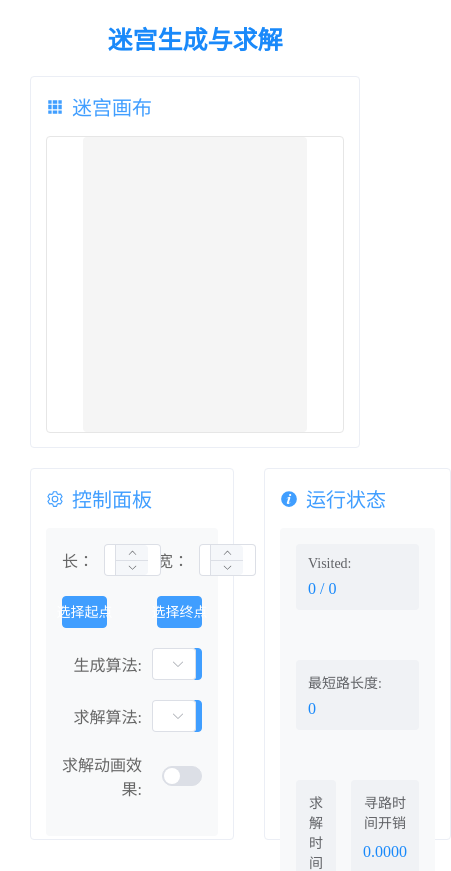
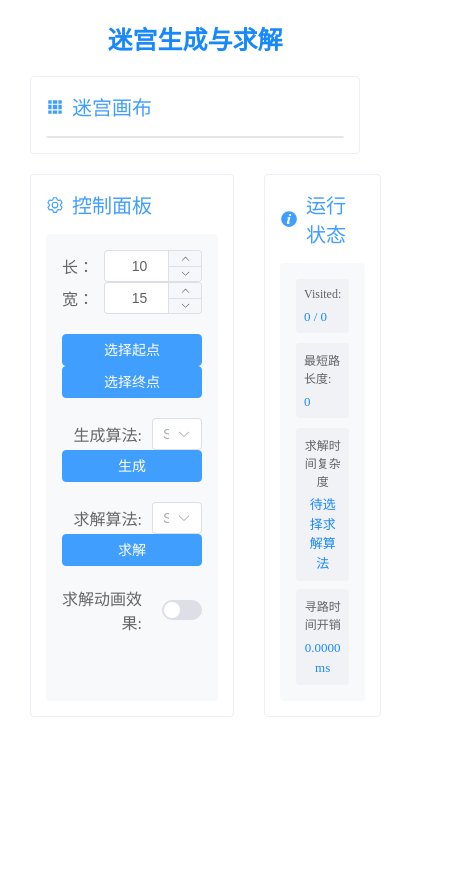
Before and after one commit to heisenberg-c1/https---github.com-heisenberg-c1-mazeSolver, a Vue app: page / in a window 390 px wide. Shown: the top 871 px of the page, 451 px wide, since content can reach past the window. After the commit the page ends 844 px from the top, so only its background shows below. Built offline with nearby package versions, Linux system fonts and the light colour scheme.

Commit message:
some bugs fixed

```diff
--- a/src/App.vue
+++ b/src/App.vue
@@ -194,7 +194,7 @@ import MazeCanvas from './components/MazeCanvas.vue';
 
   .maze-show, .panel-show {
     flex: none;
-    height: 50%;
+    height: auto;
   }
 
   .panel-show {
--- a/src/components/ControlPanel.vue
+++ b/src/components/ControlPanel.vue
@@ -63,7 +63,7 @@ const handleSolve = () => {
 <template>
   <!-- 尺寸设置行 -->
   <el-row :gutter="50" class="control-row">
-    <el-col :span="12">
+    <el-col :xs="24" :sm="12" :md="12" :lg="12">
       <div style="display: flex; gap: 10px; align-items: center">
         <span>长：</span>
         <el-input-number
@@ -75,7 +75,7 @@ const handleSolve = () => {
         />
       </div>
     </el-col>
-    <el-col :span="12">
+    <el-col :xs="24" :sm="12" :md="12" :lg="12">
       <div style="display: flex; gap: 10px; align-items: center">
         <span>宽：</span>
         <el-input-number
@@ -91,19 +91,19 @@ const handleSolve = () => {
 
   <!-- 选择起点/终点行 -->
   <el-row :gutter="50" class="control-row">
-    <el-col :span="12">
+    <el-col :xs="24" :sm="12" :md="12" :lg="12">
       <el-button type="primary" style="width: 100%" @click="handleSelectStart">
         选择起点
       </el-button>
     </el-col>
-    <el-col :span="12">
+    <el-col :xs="24" :sm="12" :md="12" :lg="12">
       <el-button type="primary" style="width: 100%" @click="handleSelectEnd"> 选择终点 </el-button>
     </el-col>
   </el-row>
 
   <!-- 生成迷宫行 -->
   <el-row :gutter="50" class="control-row">
-    <el-col :span="12">
+    <el-col :xs="24" :sm="12" :md="12" :lg="12">
       <div class="label-wrap">
         <span>生成算法:</span>
         <el-cascader
@@ -114,7 +114,7 @@ const handleSolve = () => {
         />
       </div>
     </el-col>
-    <el-col :span="12">
+    <el-col :xs="24" :sm="12" :md="12" :lg="12">
       <el-button type="primary" style="width: 100%" @click="handleGenerate">
         <span>生成</span>
       </el-button>
@@ -123,7 +123,7 @@ const handleSolve = () => {
 
   <!-- 求解迷宫 -->
   <el-row :gutter="50" class="control-row">
-    <el-col :span="12">
+    <el-col :xs="24" :sm="12" :md="12" :lg="12">
       <div class="label-wrap">
         <span>求解算法:</span>
         <el-cascader
@@ -134,7 +134,7 @@ const handleSolve = () => {
         />
       </div>
     </el-col>
-    <el-col :span="12">
+    <el-col :xs="24" :sm="12" :md="12" :lg="12">
       <el-button type="primary" style="width: 100%" @click="handleSolve">
         <span>求解</span>
       </el-button>
@@ -143,7 +143,7 @@ const handleSolve = () => {
 
   <!-- 动画设置行 -->
   <el-row :gutter="50" class="control-row">
-    <el-col :span="24">
+    <el-col :xs="24" :sm="12" :md="12" :lg="12">
       <div class="label-wrap">
         <span>求解动画效果:</span>
         <el-switch v-model="isAnimate" style="margin-left: 10px" />
@@ -153,7 +153,7 @@ const handleSolve = () => {
 
   <!-- 动画速度行（仅动画开启时显示） -->
   <el-row :gutter="50" class="control-row" v-if="isAnimate">
-    <el-col :span="24">
+    <el-col :xs="24" :sm="12" :md="12" :lg="12">
       <div class="label-wrap">
         <span>动画延迟:</span>
         <el-slider
--- a/src/components/MazeCanvas.vue
+++ b/src/components/MazeCanvas.vue
@@ -25,10 +25,14 @@ const canvasHeight = ref(0)
 // 初始化画布
 const initCanvas = async () => {
   await nextTick()
-  if (!canvasRef.value) return
+  if (!canvasRef.value) {
+    return
+  }
 
   const container = canvasRef.value.parentElement
-  if (!container) return
+  if (!container) {
+    return
+  }
 
   // 获取容器尺寸（减去padding）
   const containerRect = container.getBoundingClientRect()
@@ -97,7 +101,6 @@ const drawCell = (cell, x, y, cellSize, fillColor = null) => {
   ctx.fillRect(x, y, cellSize, cellSize)
 }
 
-
 const renderMaze = () => {
   if (!ctx || !store.grid) return
 
@@ -141,14 +144,18 @@ const animateSolution = async () => {
       })
     })
 
-
     // 绘制当前探索位置（深蓝色）
-   for (let j = 0; j <= i; j++) {  // 从0到当前步骤i
+    for (let j = 0; j <= i; j++) {
+      // 从0到当前步骤i
       const visitedStep = solveSteps[j]
 
       // 跳过起点和终点
       if (
-      !(store.start && visitedStep.row === store.start.row && visitedStep.col === store.start.col) &&
+        !(
+          store.start &&
+          visitedStep.row === store.start.row &&
+          visitedStep.col === store.start.col
+        ) &&
         !(store.end && visitedStep.row === store.end.row && visitedStep.col === store.end.col)
       ) {
         const x = offsetX + visitedStep.col * cellSize
@@ -218,15 +225,15 @@ const renderSolution = () => {
 
   if (store.solveSteps.length > 0) {
     // 从所有步骤中收集访问过的格子
-    store.solveSteps.forEach(step => {
+    store.solveSteps.forEach((step) => {
       if (step) {
         const key = `${step.row},${step.col}`
         allVisited.add(key)
       }
     })
-    console.log("所有访问过的格子:", allVisited)
+    console.log('所有访问过的格子:', allVisited)
     // 绘制所有访问过的格子
-    allVisited.forEach(key => {
+    allVisited.forEach((key) => {
       const [row, col] = key.split(',').map(Number)
 
       if (
@@ -308,7 +315,7 @@ watch(
       }
     }
   },
-  { deep: true }
+  { deep: true },
 )
 
 // 监听求解步骤变化（用于动画）
@@ -319,7 +326,7 @@ watch(
       animateSolution()
     }
   },
-  { deep: true }
+  { deep: true },
 )
 
 // 监听最短路径变化
@@ -330,12 +337,12 @@ watch(
       renderSolution()
     }
   },
-  { deep: true }
+  { deep: true },
 )
 
 // 监听窗口大小变化
-const handleResize = debounce(()=>{
-  initCanvas()
+const handleResize = debounce(async () => {
+  await initCanvas()
 
   if (store.grid !== null) {
     renderMaze()
@@ -343,7 +350,6 @@ const handleResize = debounce(()=>{
   if (store.shortestPath.length > 0) {
     renderSolution()
   }
-
 }, 100)
 
 onMounted(() => {
@@ -357,15 +363,11 @@ onUnmounted(() => {
 
 function debounce(fn, delay) {
   let timer = null
-  return function() {
+  return function () {
     clearTimeout(timer)
     timer = setTimeout(() => fn.apply(this, arguments), delay)
   }
 }
-
-
-
-
 </script>
 
 <style scoped>
--- a/src/components/StatusDisplay.vue
+++ b/src/components/StatusDisplay.vue
@@ -3,19 +3,10 @@ import { useMazeStore } from '@/stores/MazeStore';
 import { storeToRefs } from 'pinia'
 const mazeStore = useMazeStore();
 
-
-
-//TODO::时间复杂度动态计算
-
-
-
 const {visitedCells, totalEmptyCells, timeTaken, shortestPath, timeComplexity} = storeToRefs(mazeStore)
 
 
 </script>
-
-
-
 
 <template>
   <div class="status-item visited-item">
@@ -52,6 +43,7 @@ const {visitedCells, totalEmptyCells, timeTaken, shortestPath, timeComplexity} =
   display: flex;
   gap: 15px; /* 两列之间的间距 */
   margin-top: 15px; /* 与上方visited的间距 */
+
 }
 
 /* 每个状态项的基础样式 */
@@ -87,8 +79,57 @@ const {visitedCells, totalEmptyCells, timeTaken, shortestPath, timeComplexity} =
   font-weight: 500;
 }
 
-/* LaTeX公式适配（如果使用KaTeX，可能需要调整行高） */
 .status-content {
   line-height: 1.5;
 }
+
+@media (max-width: 768px) {
+  .status-row {
+    flex-direction: column;
+    gap: 10px;
+  }
+
+  .complexity-item, .time-item {
+    flex: none;
+  }
+
+  .status-label {
+    font-size: 13px;
+  }
+
+  .status-value, .status-content {
+    font-size: 14px;
+  }
+}
+
+@media (max-width: 480px) {
+  .status-item {
+    padding: 8px;
+  }
+
+  .status-label {
+    font-size: 12px;
+    margin-bottom: 5px;
+  }
+
+  .status-value, .status-content {
+    font-size: 13px;
+  }
+
+  .status-row {
+    margin-top: 10px;
+    gap: 8px;
+  }
+
+  .visited-item {
+    margin-bottom: 10px;
+  }
+}
+
+
+
+
+
+
+
 </style>
```
Lines whose indentation alone changed are shown as unchanged.
